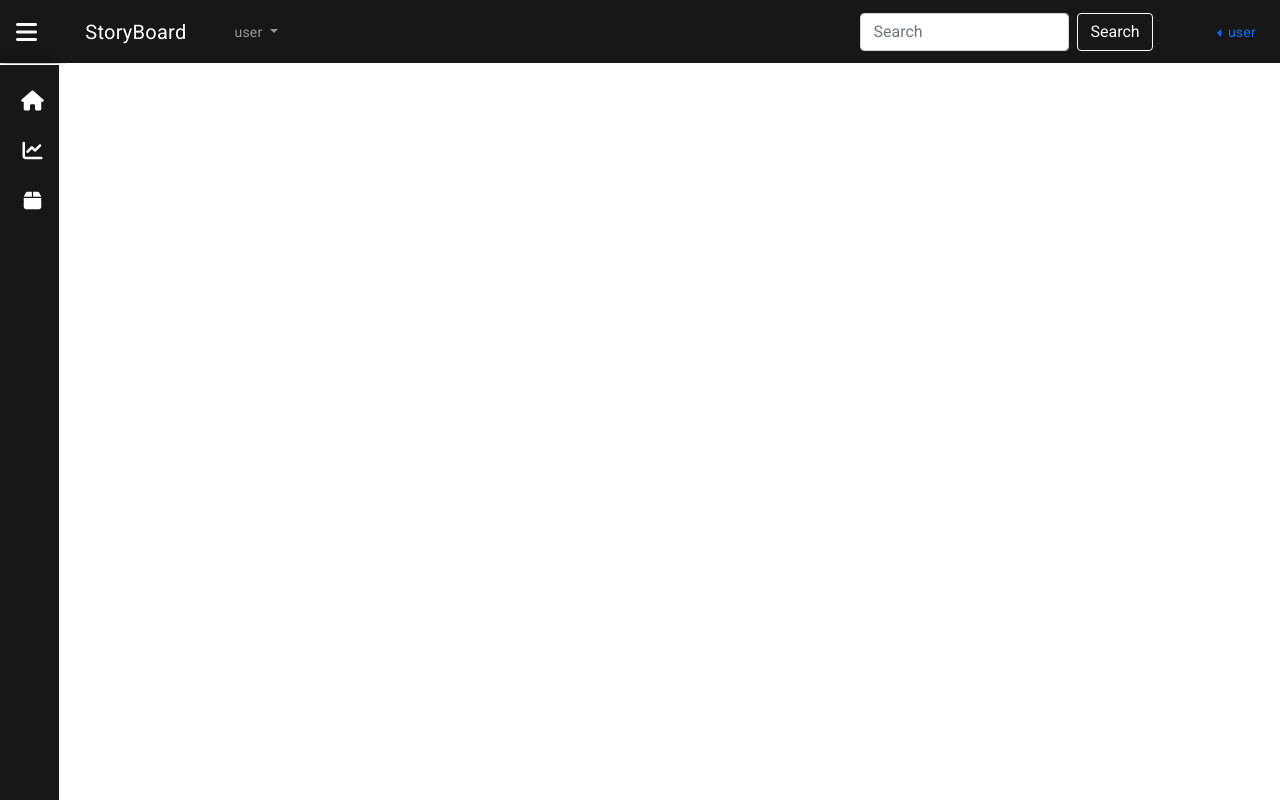
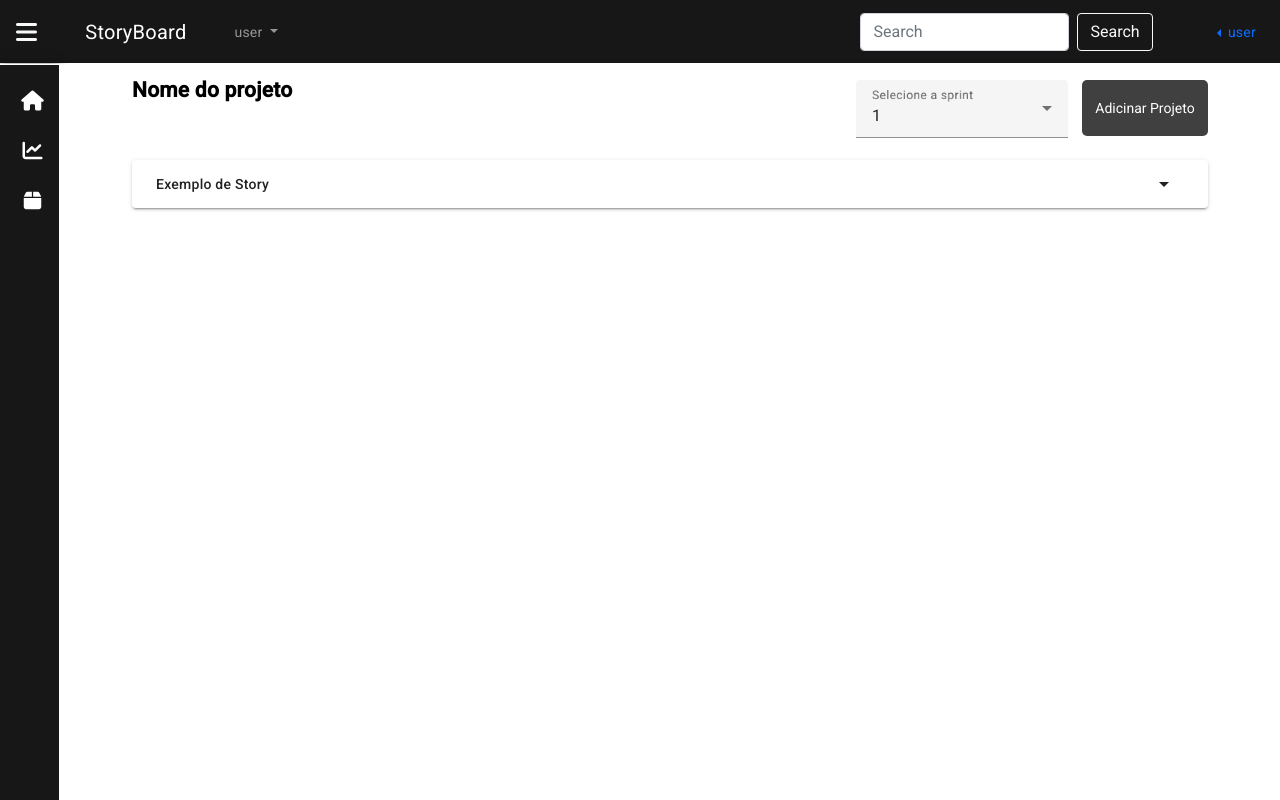
Before and after one commit to AlexandreWN/TCC---USC, an Angular app in the folder UI/StoryBoard/: page /project-work in a window 1280 px wide. Before the commit this address led to /. Built offline with nearby package versions, Linux system fonts and the light colour scheme.

Commit message:
criando tela de work]

```diff
--- a/UI/StoryBoard/src/app/app-routing.module.ts
+++ b/UI/StoryBoard/src/app/app-routing.module.ts
@@ -2,6 +2,7 @@
 import { RouterModule, Routes } from '@angular/router';
 import { InitialPageComponent } from './initial-page/initial-page.component';
 import { PresentationPageComponent } from './presentation-page/presentation-page.component';
+import { ProjectWorkPageComponent } from './project-work-page/project-work-page.component';
 
 const routes: Routes = [
   {
@@ -11,6 +12,10 @@
   {
     path:'initial-page',
     component: InitialPageComponent
+  },
+  {
+    path:'project-work',
+    component: ProjectWorkPageComponent
   }
 ];
 
--- a/UI/StoryBoard/src/app/initial-page/initial-page.component.scss
+++ b/UI/StoryBoard/src/app/initial-page/initial-page.component.scss
@@ -6,7 +6,7 @@
         background-color: #404040;
         border-radius: 5px;
         border: none;
-        height: 2em;
+        height: 4em;
         width: 9em;
         text-align: center;
         justify-content: center;
--- /dev/null
+++ b/UI/StoryBoard/src/app/project-work-page/project-work-page.component.html
@@ -0,0 +1,71 @@
+<nav>
+    <div class="itensRows">
+        <div class="rows">
+            <p class="title">Nome do projeto</p>
+        </div>
+        <div class="buttonTop">
+            <mat-form-field class="selector">
+                <mat-label>Selecione a sprint</mat-label>
+                <mat-select value="1" (selectionChange)="onOptionSelected($event.value)">
+                    <mat-option value="1">1</mat-option>
+                    <mat-option value="2">2</mat-option>
+                </mat-select>
+            </mat-form-field>
+            <button><a>Adicinar Projeto</a></button>
+        </div>
+    </div>
+    <div class="content">
+        <mat-expansion-panel hideToggle class="panel">
+            <mat-expansion-panel-header>
+                <mat-panel-title>
+                    Exemplo de Story
+                </mat-panel-title>
+                <mat-icon>
+                    arrow_drop_down
+                </mat-icon>
+            </mat-expansion-panel-header>
+
+            <div class="example-container">
+                <h2>To do</h2>
+
+                <div
+                  cdkDropList
+                  #todoList="cdkDropList"
+                  [cdkDropListData]="todo"
+                  [cdkDropListConnectedTo]="[inProgessList, doneList, todoList]"
+                  class="example-list"
+                  (cdkDropListDropped)="drop($event)">
+                  <div class="example-box" *ngFor="let item of todo" cdkDrag>{{item}}</div>
+                </div>
+            </div>
+
+            <div class="example-container">
+                <h2>In progress</h2>
+
+                <div
+                  cdkDropList
+                  #inProgessList="cdkDropList"
+                  [cdkDropListData]="inProgess"
+                  [cdkDropListConnectedTo]="[inProgessList, doneList, todoList]"
+                  class="example-list"
+                  (cdkDropListDropped)="drop($event)">
+                  <div class="example-box" *ngFor="let item of inProgess" cdkDrag>{{item}}</div>
+                </div>
+            </div>
+
+            <div class="example-container">
+                <h2>Done</h2>
+
+                <div
+                  cdkDropList
+                  #doneList="cdkDropList"
+                  [cdkDropListData]="done"
+                  [cdkDropListConnectedTo]="[inProgessList, doneList, todoList]"
+                  class="example-list"
+                  (cdkDropListDropped)="drop($event)">
+                  <div class="example-box" *ngFor="let item of done" cdkDrag>{{item}}</div>
+                </div>
+            </div>
+        </mat-expansion-panel>
+    </div>
+</nav>
--- /dev/null
+++ b/UI/StoryBoard/src/app/project-work-page/project-work-page.component.scss
@@ -0,0 +1,133 @@
+.buttonTop {
+    display: flex;
+    flex-direction: row;
+    justify-content: end;
+
+    button {
+        background-color: #404040;
+        border-radius: 5px;
+        border: none;
+        height: 4em;
+        width: 9em;
+        text-align: center;
+        justify-content: center;
+        align-items: center;
+        color: white;
+        margin-right: 4em;
+        margin-left: 1em;
+    }
+
+    .selector {
+        height: 5em;
+    }
+}
+
+.itensRows {
+    display: flex;
+    flex-direction: row;
+    justify-content: space-between;
+}
+
+.rows {
+    display: flex;
+    flex-direction: column;
+    margin-right: 4em;
+    margin-left: 4em;
+
+    .title {
+        font-weight: bold;
+        font-size: 1.5em;
+        color: black;
+    }
+}
+
+.rowContent {
+    display: flex;
+    flex-direction: row;
+    justify-content: space-between;
+}
+
+.itemContainer {
+    display: flex;
+    flex-direction: column;
+    border-radius: 10px;
+
+    p {
+        font-weight: 510;
+        text-align: center;
+        margin-top: 20px;
+        color: black;
+    }
+}
+
+.content {
+    display: flex;
+    margin-right: 4em;
+    margin-left: 4em;
+    flex-direction: column;
+
+    .panel {
+        width: 100%;
+    }
+
+    .panel:nth-child(n + 2) {
+        margin-top: 10px;
+    }
+}
+
+//teste
+
+.example-container {
+    width: 400px;
+    max-width: 100%;
+    margin: 0 25px 25px 0;
+    display: inline-block;
+    vertical-align: top;
+  }
+
+  .example-list {
+    border: solid 1px #ccc;
+    min-height: 60px;
+    background: white;
+    border-radius: 4px;
+    overflow: hidden;
+    display: block;
+  }
+
+  .example-box {
+    padding: 20px 10px;
+    border-bottom: solid 1px #ccc;
+    color: rgba(0, 0, 0, 0.87);
+    display: flex;
+    flex-direction: row;
+    align-items: center;
+    justify-content: space-between;
+    box-sizing: border-box;
+    cursor: move;
+    background: white;
+    font-size: 14px;
+  }
+
+  .cdk-drag-preview {
+    box-sizing: border-box;
+    border-radius: 4px;
+    box-shadow: 0 5px 5px -3px rgba(0, 0, 0, 0.2),
+                0 8px 10px 1px rgba(0, 0, 0, 0.14),
+                0 3px 14px 2px rgba(0, 0, 0, 0.12);
+  }
+
+  .cdk-drag-placeholder {
+    opacity: 0;
+  }
+
+  .cdk-drag-animating {
+    transition: transform 250ms cubic-bezier(0, 0, 0.2, 1);
+  }
+
+  .example-box:last-child {
+    border: none;
+  }
+
+  .example-list.cdk-drop-list-dragging .example-box:not(.cdk-drag-placeholder) {
+    transition: transform 250ms cubic-bezier(0, 0, 0.2, 1);
+  }
--- /dev/null
+++ b/UI/StoryBoard/src/app/project-work-page/project-work-page.component.ts
@@ -0,0 +1,30 @@
+import { CdkDragDrop, moveItemInArray, transferArrayItem } from '@angular/cdk/drag-drop';
+import { Component } from '@angular/core';
+
+@Component({
+  selector: 'app-project-work-page',
+  templateUrl: './project-work-page.component.html',
+  styleUrls: ['./project-work-page.component.scss']
+})
+export class ProjectWorkPageComponent {
+  todo : Array<string> = ['Get to work', 'Pick up groceries', 'Go home', 'Fall asleep'];
+  inProgess : Array<string> = [];
+  done : Array<string> = [];
+
+  drop(event: CdkDragDrop<string[]>) {
+    if (event.previousContainer === event.container) {
+      moveItemInArray(event.container.data, event.previousIndex, event.currentIndex);
+    } else {
+      transferArrayItem(
+        event.previousContainer.data,
+        event.container.data,
+        event.previousIndex,
+        event.currentIndex,
+      );
+    }
+  }
+
+  onOptionSelected(option: number) {
+
+  }
+}
--- a/UI/StoryBoard/src/styles.scss
+++ b/UI/StoryBoard/src/styles.scss
@@ -8,6 +8,7 @@
 .display-area{
     background-color: #fff;
     height: calc(100vh - 4rem);
+    overflow:auto;
 }
 html, body { height: 100%; }
 body { margin: 0; font-family: Roboto, "Helvetica Neue", sans-serif; }
```
Also changed, not shown: UI/StoryBoard/src/app/app.module.ts (+18 -3 lines), 1 other file (tests, documents, lock files or other folders).
